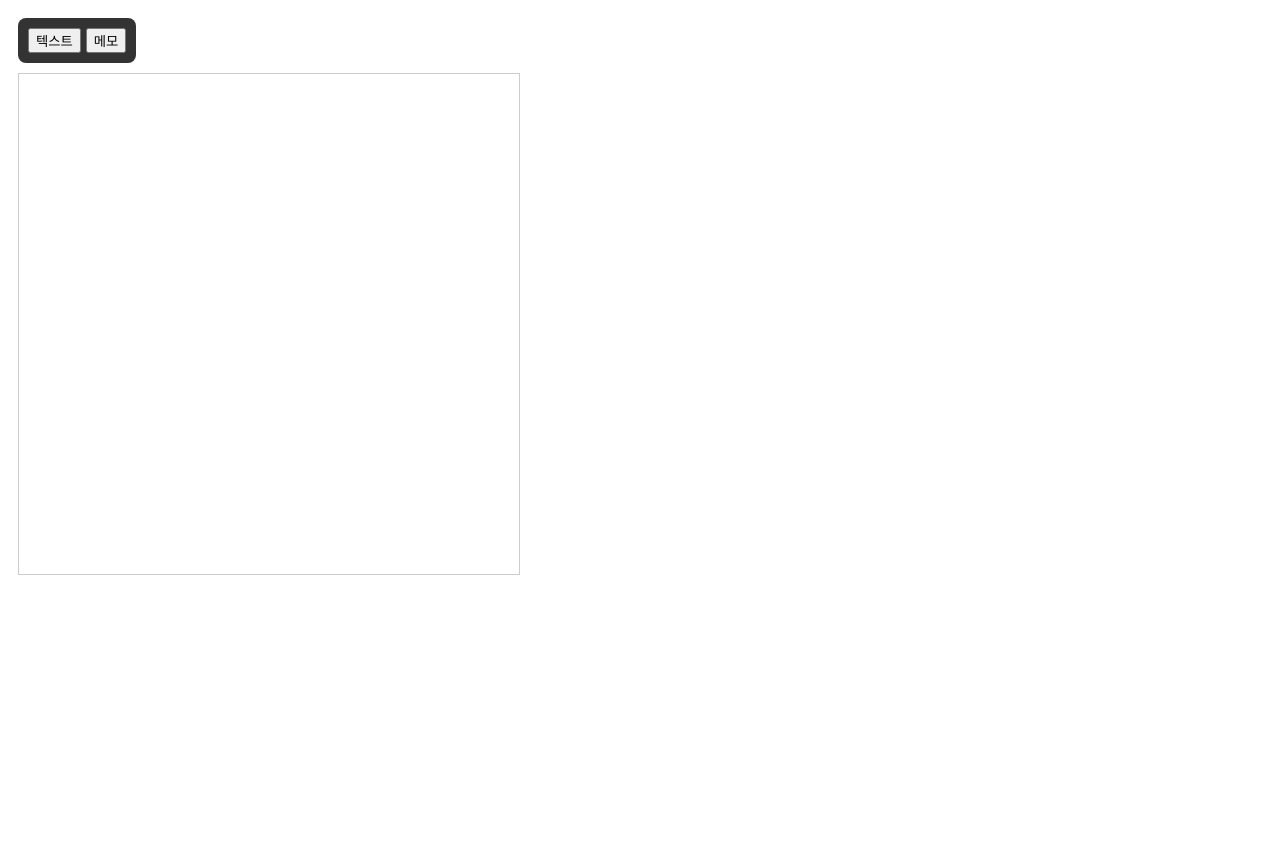
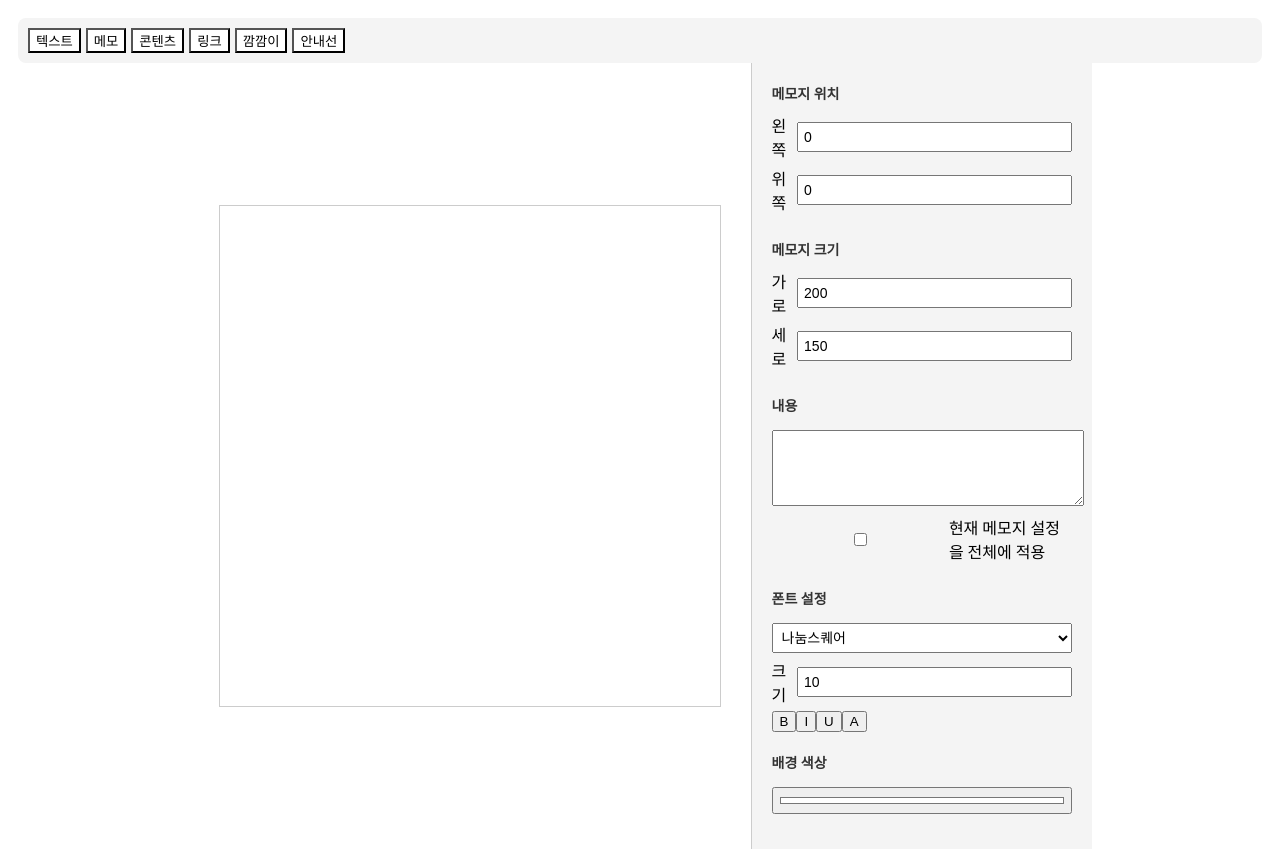
Before and after one commit to choyd93/moveable-test, a Nuxt app: page / in a window 1280 px wide. Shown: the top 852 px of the page. Before the commit the page ends 800 px from the top, so only its background shows below. Built offline with nearby package versions, Linux system fonts and the light colour scheme.

Commit message:
feat: 퍼블리싱 변경 및 더블클릭 시 텍스트 입력 모드 변경 기능 추가

```diff
--- a/pages/index.vue
+++ b/pages/index.vue
@@ -4,9 +4,16 @@
         <div class="button-panel">
             <button @click="setActiveTool('text')">텍스트</button>
             <button @click="setActiveTool('memo')">메모</button>
+            <button @click="setActiveTool('contents')">콘텐츠</button>
+            <button @click="setActiveTool('link')">링크</button>
+            <button @click="setActiveTool('dark')">깜깜이</button>
+            <button @click="setActiveTool('line')">안내선</button>
         </div>
 
+        <!-- 도화지와 도구 패널을 감싸는 영역 -->
+        <div class="content-area">
             <!-- 컨테이너 영역 -->
+            <div class="container-wrapper">
                 <div class="container" @mousedown="startDrawing">
                     <!-- 동적으로 생성된 요소들 -->
                     <div
@@ -16,11 +23,51 @@
                         :style="element.style"
                         :ref="el => (moveableTargets[index] = el)"
                         contenteditable="true"
+                        @dblclick="toggleEditMode(index)"
+                        @blur="toggleEditMode(index)"
                     >
                         {{ element.content }}
                     </div>
                     <!-- 임시 드래그 박스 -->
                     <div v-if="isDragging" class="drag-box" :style="dragBoxStyle"></div>
+                </div>
+            </div>
+
+            <!-- 도구 패널 -->
+            <div class="tool-panel">
+                <div class="tool-section">
+                    <h4>메모지 위치</h4>
+                    <label>왼쪽 <input type="number" v-model="memoPosition.left" /></label>
+                    <label>위쪽 <input type="number" v-model="memoPosition.top" /></label>
+                </div>
+                <div class="tool-section">
+                    <h4>메모지 크기</h4>
+                    <label>가로 <input type="number" v-model="memoSize.width" /></label>
+                    <label>세로 <input type="number" v-model="memoSize.height" /></label>
+                </div>
+                <div class="tool-section">
+                    <h4>내용</h4>
+                    <textarea v-model="memoContent" rows="4"></textarea>
+                    <label><input type="checkbox" v-model="applyToAll" /> 현재 메모지 설정을 전체에 적용</label>
+                </div>
+                <div class="tool-section">
+                    <h4>폰트 설정</h4>
+                    <select v-model="fontFamily">
+                        <option value="나눔스퀘어">나눔스퀘어</option>
+                        <option value="Arial">Arial</option>
+                        <!-- 추가할 수 있는 폰트들 -->
+                    </select>
+                    <label>크기 <input type="number" v-model="fontSize" /></label>
+                    <button>B</button>
+                    <button>I</button>
+                    <button>U</button>
+                    <button>A</button>
+                </div>
+                <div class="tool-section">
+                    <h4>배경 색상</h4>
+                    <input type="color" v-model="backgroundColor" />
+                </div>
+            </div>
         </div>
 
         <!-- Moveable 컴포넌트 -->
@@ -28,14 +75,18 @@
             v-for="(target, index) in moveableTargets"
             :key="index"
             :target="target"
+            :renderDirections="renderDirections"
             :draggable="true"
             :resizable="true"
             :rotatable="true"
+            :scalable="true"
+            :throttleScale="0"
             :throttleResize="1"
             :keepRatio="false"
             @drag="onDrag"
             @resize="onResize"
             @rotate="onRotate"
+            @scale="onScale"
         />
     </div>
 </template>
@@ -44,21 +95,51 @@
 import { ref, reactive, nextTick } from 'vue';
 import Moveable from 'vue3-moveable';
 
+const renderDirections = ['nw', 'n', 'ne', 'w', 'e', 'sw', 's', 'se'];
+
 const activeTool = ref(''); // 현재 선택된 도구 (텍스트, 메모 등)
 const elements = reactive([]); // 컨테이너에 추가된 요소들
 const moveableTargets = ref([]); // Moveable.js로 제어할 DOM 요소들
 const isDragging = ref(false); // 드래그 상태
 const dragBoxStyle = ref({}); // 드래그 박스 스타일
 
+const memoPosition = reactive({ left: 0, top: 0 });
+const memoSize = reactive({ width: 200, height: 150 });
+const memoContent = ref('');
+const applyToAll = ref(false);
+const fontFamily = ref('나눔스퀘어');
+const fontSize = ref(10);
+const backgroundColor = ref('#ffffff');
+
 // 도구 선택 함수
 const setActiveTool = tool => {
     activeTool.value = tool;
 };
 
+// 텍스트 또는 메모 편집 모드 전환 함수
+const toggleEditMode = index => {
+    elements[index].isEditing = !elements[index].isEditing;
+    if (elements[index].isEditing) {
+        nextTick(() => {
+            const target = moveableTargets.value[index];
+            target.focus(); // 요소 포커스 설정
+
+            // 커서를 텍스트의 맨 뒤로 이동
+            const range = document.createRange();
+            const selection = window.getSelection();
+
+            range.selectNodeContents(target);
+            range.collapse(false); // 맨 뒤로 커서를 위치시킴
+
+            selection.removeAllRanges();
+            selection.addRange(range);
+        });
+    }
+};
+
 // 페이지에서 드래그하여 요소 생성
 const startDrawing = event => {
     if (!activeTool.value) return;
-
     const startX = event.offsetX;
     const startY = event.offsetY;
     isDragging.value = false; // 드래그 상태 초기화
@@ -124,40 +205,57 @@ const startDrawing = event => {
     window.addEventListener('mouseup', onMouseUp);
 };
 
-// Moveable.js 드래그 이벤트 핸들러
 const onDrag = e => {
     e.target.style.transform = e.transform;
 };
 
-// Moveable.js 리사이즈 이벤트 핸들러
+const onScale = e => {
+    e.target.style.transform = e.drag.transform;
+};
+
 const onResize = e => {
     e.target.style.width = `${e.width}px`;
     e.target.style.height = `${e.height}px`;
     e.target.style.transform = e.drag.transform;
 };
 
-// Moveable.js 회전 이벤트 핸들러
 const onRotate = e => {
     e.target.style.transform = e.drag.transform;
 };
 </script>
 
-<style scoped>
+<style scoped lang="scss">
 .editor-container {
     display: flex;
-    flex-direction: column;
-    align-items: flex-start;
-    gap: 10px;
+    flex-direction: column; /* 상단에 버튼 패널 배치 */
     padding: 10px;
 }
 
 .button-panel {
     display: flex;
     gap: 5px;
-    background-color: #333;
+    background-color: #f4f4f4;
     padding: 10px;
     border-radius: 8px;
     color: #fff;
+    button {
+        background-color: #fff;
+    }
+}
+
+/* 도화지와 도구 패널을 감싸는 영역 */
+.content-area {
+    display: flex; /* 도화지와 도구 패널을 나란히 배치 */
+    justify-content: center; /* 중앙 정렬 */
+}
+
+.container-wrapper {
+    display: flex;
+    justify-content: center;
+    align-items: center;
+    background-color: #ffffff; /* 도화지 배경색 설정 */
+    padding: 30px;
+    border-radius: 8px;
 }
 
 .container {
@@ -166,6 +264,42 @@ const onRotate = e => {
     border: 1px solid #ccc;
     position: relative;
     overflow: hidden;
+}
+
+.tool-panel {
+    width: 300px; /* 도구 패널 너비 */
+    background-color: #f4f4f4;
+    padding: 20px;
+    border-left: 1px solid #ccc;
+    display: flex;
+    flex-direction: column;
+    gap: 10px;
+}
+
+.tool-section {
+    margin-bottom: 10px;
+
+    h4 {
+        margin: 0 0 10px 0;
+        font-size: 14px;
+        color: #333;
+    }
+
+    label {
+        display: flex;
+        align-items: center;
+        justify-content: space-between;
+        margin-bottom: 5px;
+    }
+
+    input,
+    select,
+    textarea {
+        width: 100%;
+        padding: 5px;
+        margin: 5px 0;
+        font-size: 14px;
+    }
 }
 
 .moveable-target {
```
Lines whose indentation alone changed are shown as unchanged.
